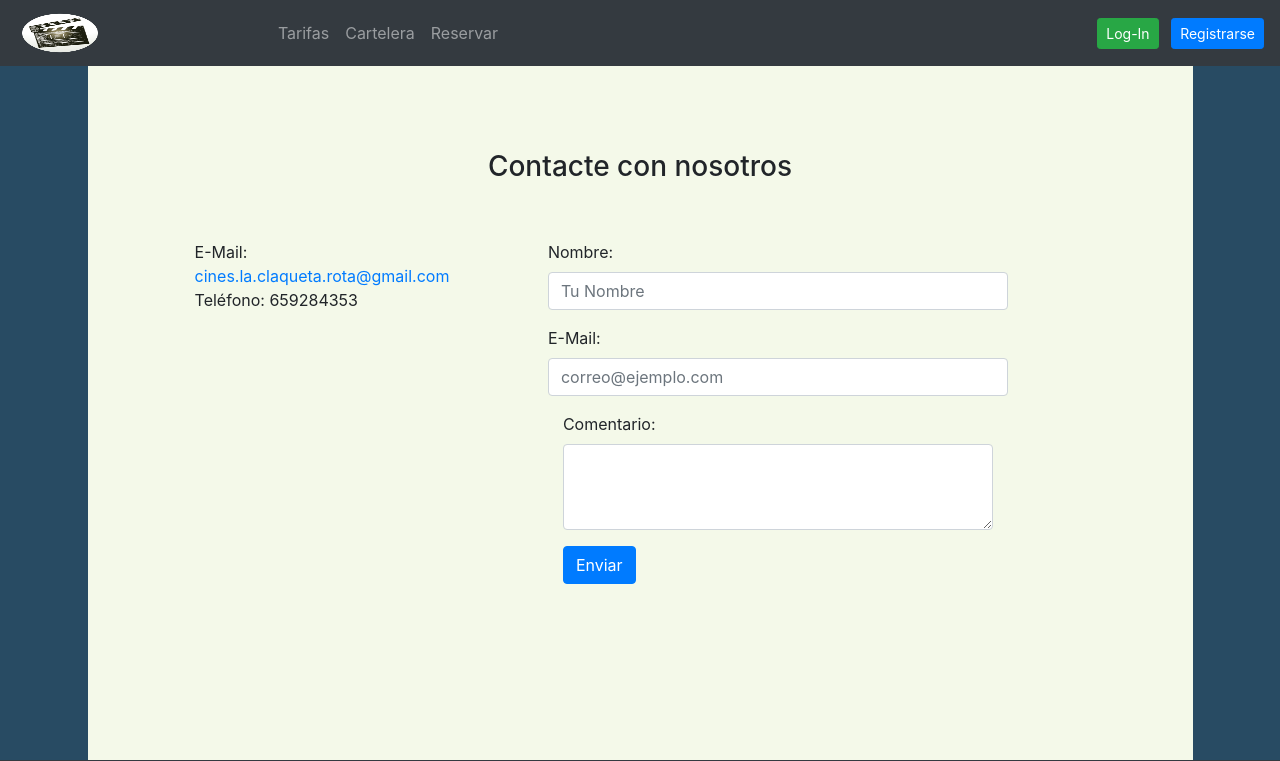
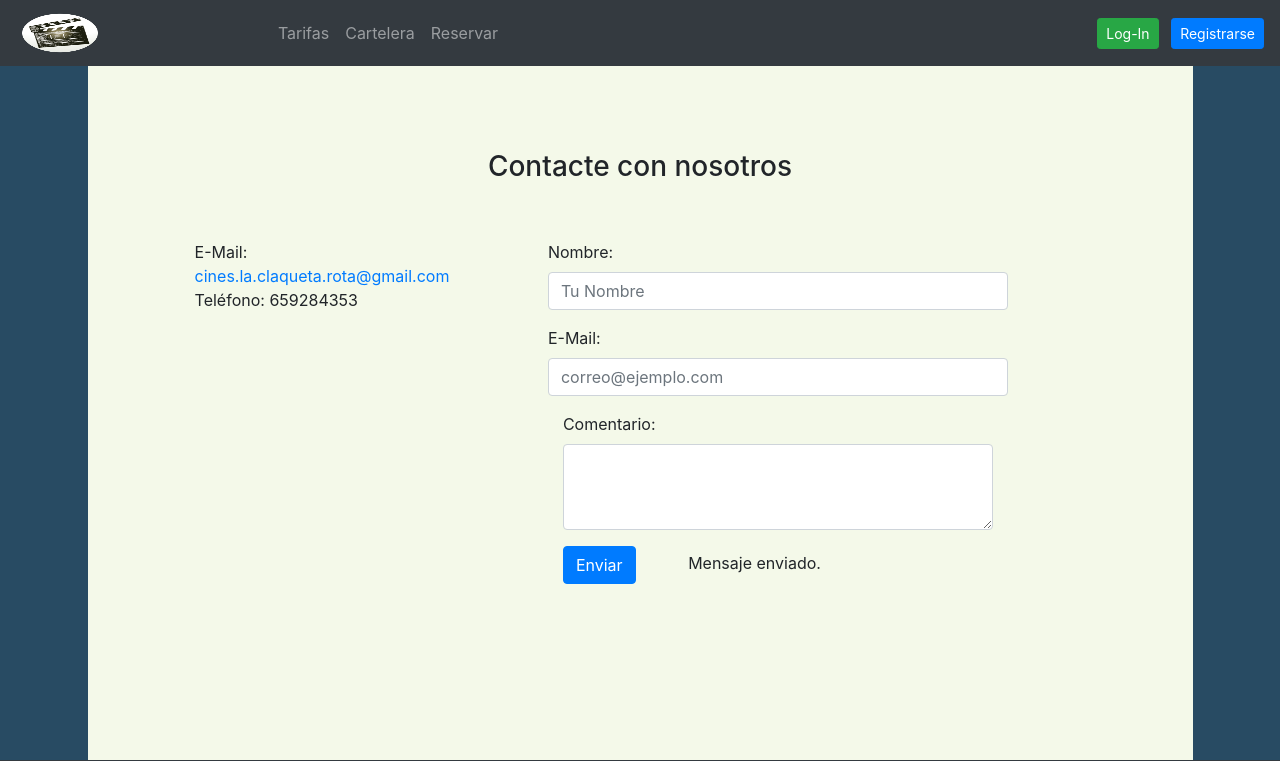
Before and after one commit to adelgadog/PI_DAW_2020, a PHP site: page /contenido/contacto.php?enviado=1 in a window 1280 px wide. Shown: the top 761 px of the page. Run offline with PHP 8.4, Linux system fonts and the light colour scheme; data that the repository does not hold is empty; some libraries are stand-ins or nearby versions.

Commit message:
Correo Funcional
Funcionalidad de envio de correos y mensages de contacto operativas.

```diff
--- a/contenido/contacto.php
+++ b/contenido/contacto.php
@@ -110,7 +110,7 @@
                         </address>
                     </div>
                     <div class="col-lg-5 col-9 text-center text-lg-left offset-1">
-                        <form  action="mailto:cines.la.claqueta.rota@gmail.com"  method="post">  <!-- <form  action="contactar.php"  method="post">  -->
+                        <form  action="contactar.php"  method="post">  <!-- <form  action="mailto:cines.la.claqueta.rota@gmail.com"  method="post">  -->
                             <div class="form-group row">
                                 <label for="nombreUser">Nombre: </label>
                                 <input type="text" class="form-control" name="contactoUser" id="nombreUser" required placeholder="Tu Nombre">
@@ -123,7 +123,7 @@
                                 <label for="comentUser">Comentario:</label>
                                 <textarea class="form-control" id="comentUser" name="contactoMensaje" required rows="3"></textarea>
                             </div>
-                            <button type="submit" class="btn btn-primary">Enviar</button>
+                            <button type="submit" class="btn mr-5 btn-primary">Enviar</button> <?php if ($_GET["enviado"]){echo "<span>Mensaje enviado.</span>";} ?>
                         </form>
                     </div>
 
```
Also changed, not shown: scripts/db.php (+5 -6 lines).
